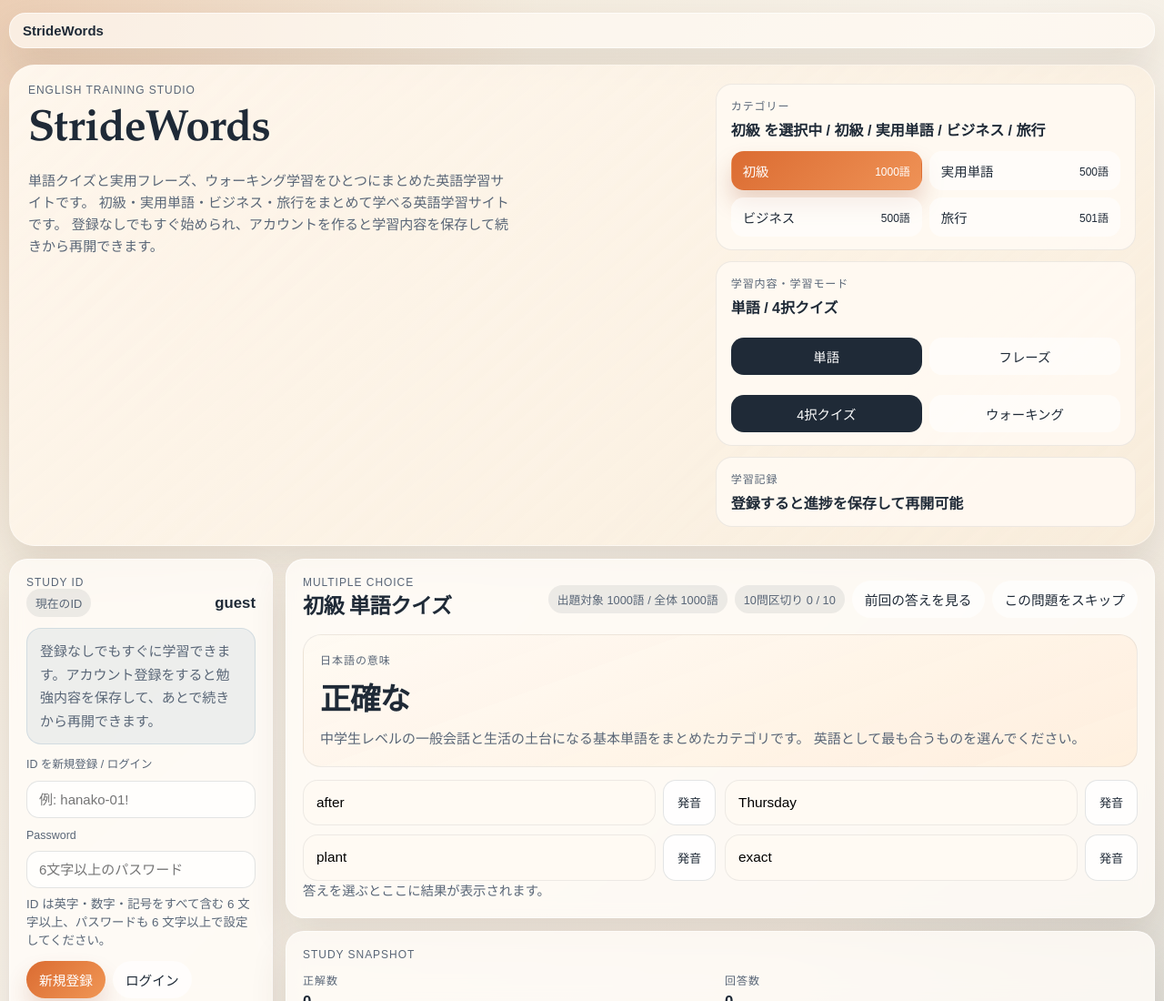
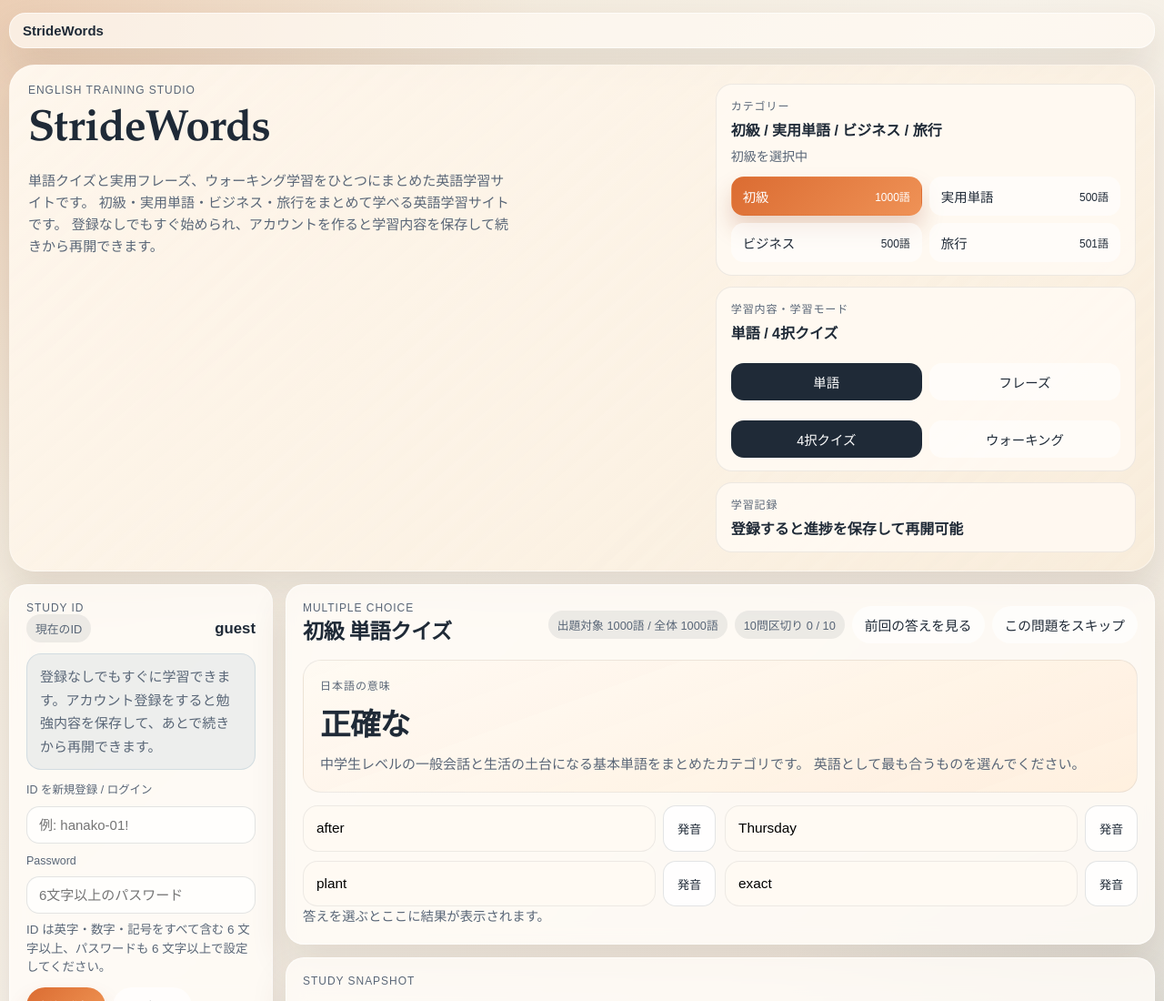
Before and after one commit to Takeshi-TK/takeshi-tk.github.io, a plain HTML site: page index.html in a window 1280 px wide. Shown: the top 1100 px of the page at 91% size. Drawn offline with Linux system fonts and the light colour scheme.

Commit message:
Add files via upload

```diff
--- a/app.js
+++ b/app.js
@@ -55,6 +55,7 @@
 const quizHeading = document.querySelector("#quizHeading");
 const quizPoolBadge = document.querySelector("#quizPoolBadge");
 const sessionProgressBadge = document.querySelector("#sessionProgressBadge");
+const heroCategoryListSummary = document.querySelector("#heroCategoryListSummary");
 const heroCategorySummary = document.querySelector("#heroCategorySummary");
 const heroModeSummary = document.querySelector("#heroModeSummary");
 const questionMeaning = document.querySelector("#questionMeaning");
@@ -447,7 +448,8 @@
   const studyLabel = studyTypeMeta[state.studyType].label;
   const modeLabel = state.mode === "walk" ? "ウォーキング" : "4択クイズ";
 
-  heroCategorySummary.textContent = `${currentCategory.label} を選択中 / ${categoryLabels}`;
+  heroCategoryListSummary.textContent = categoryLabels;
+  heroCategorySummary.textContent = `${currentCategory.label}を選択中`;
   heroModeSummary.textContent = `${studyLabel} / ${modeLabel}`;
 }
 
--- a/index.html
+++ b/index.html
@@ -35,7 +35,8 @@
       <div class="hero-stats">
         <div class="stat-card interactive-stat-card">
           <span class="stat-label">カテゴリー</span>
-          <strong id="heroCategorySummary">初級 を選択中</strong>
+          <strong id="heroCategoryListSummary">初級 / 実用単語 / ビジネス / 旅行</strong>
+          <p id="heroCategorySummary" class="hero-selection-text">初級を選択中</p>
           <div id="categoryButtons" class="category-list hero-category-list" aria-label="カテゴリ選択"></div>
         </div>
         <div class="stat-card interactive-stat-card">
--- a/styles.css
+++ b/styles.css
@@ -163,6 +163,13 @@
 
 .interactive-stat-card strong {
   margin-bottom: 10px;
+}
+
+.hero-selection-text {
+  margin: -2px 0 10px;
+  font-size: 0.88rem;
+  line-height: 1.45;
+  color: var(--muted);
 }
 
 .hero-switch-stack {
```
